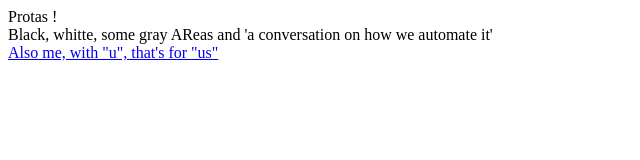
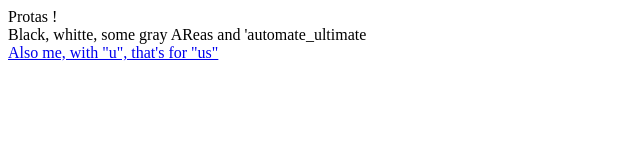
Before and after one commit to OdidaProtas/OdidaProtas.github.io, a plain HTML site: page index.html in a window 1280 px wide. Shown: the whole page, without its empty margins (0-640 px from the left). Drawn offline with Linux system fonts and the light colour scheme.

Commit message:
Update index.html

```diff
--- a/index.html
+++ b/index.html
@@ -9,7 +9,7 @@
 <body>
     Protas !
     <div>
-        Black, whitte, some gray AReas and 'a conversation on how we automate it'
+        Black, whitte, some gray AReas and 'automate_ultimate
     </div>
     <a href="https://github.com/OdidaProtas">Also me, with "u", that's for "us"</a>
 </body>
```
